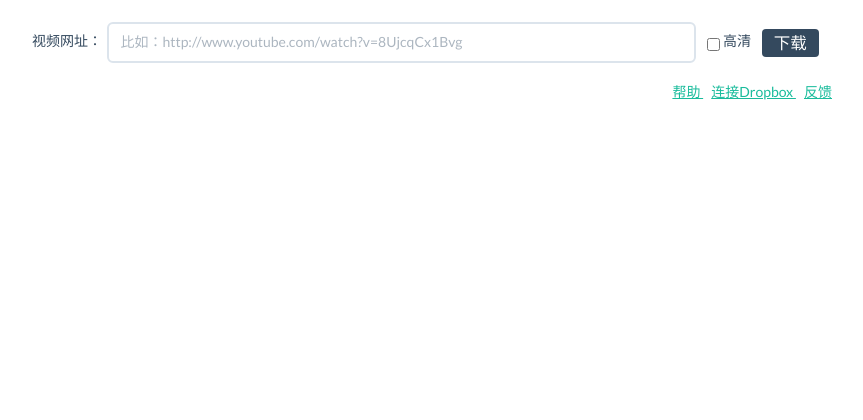
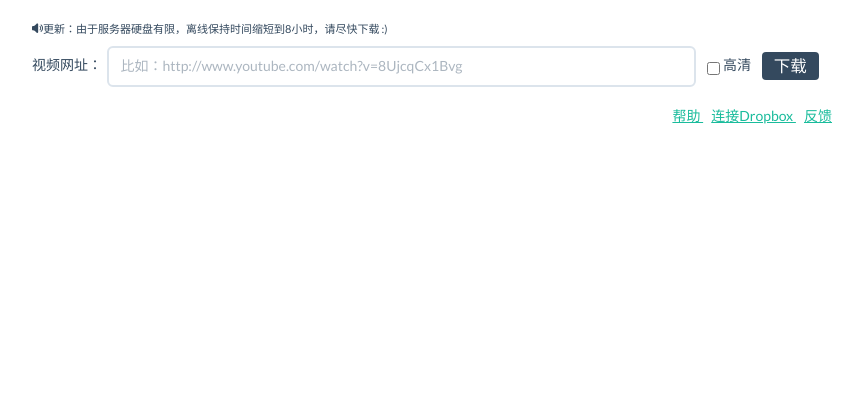
Before and after one commit to pagenotfound4o4/hcrab, a Django app: template jaylab/hcrab/templates/hcrab/index.html in a window 1280 px wide. Shown: the part 139-559 px from the top of the page, without its empty margins (208-1071 px from the left). Run offline with Django 3.2, Linux system fonts and the light colour scheme; the template is opened without the code that fills it, so the values that code supplies are empty; some libraries are stand-ins or nearby versions.

Commit message:
reduce saving time to 8 hours

```diff
--- a/jaylab/app_settings.py
+++ b/jaylab/app_settings.py
@@ -8,7 +8,7 @@ HOST = 'http://d.jaylab.org'
 SERVER_VIDEO_DIR = '/home/jay/websites/d.jaylab.org/yt'
 #SERVER_VIDEO_DIR = '/Users/jay/temp/yt'
 VIDEO_URL = '/yt'
-EXPIRE_TIME = 86400
+EXPIRE_HOURS = 8 #多少时间后删除
 YOUTUBE_DL_PATH = '/home/jay/Envs/jaylab/bin/youtube-dl'
 N_PER_MINUTE = 1 #每分钟处理多少下载记录
 N_PER_USER_EVERYDAY = 20 #每天每个用户最多下载多少个视频
--- a/jaylab/hcrab/autorm.py
+++ b/jaylab/hcrab/autorm.py
@@ -3,8 +3,9 @@ import os, datetime, time
 from dateutil.relativedelta import *
 os.environ['DJANGO_SETTINGS_MODULE'] = 'jaylab.settings'
 from jaylab.hcrab.models import *
+from django.settings import EXPIRE_HOURS
 
-qt = datetime.datetime.today() + relativedelta(days=-1)
+qt = datetime.datetime.now() + relativedelta(hours=-EXPIRE_HOURS)
 fs = VideoFile.objects.filter(latest_ref__lt=qt).all()
 for f in fs:
     try:
--- a/jaylab/hcrab/models.py
+++ b/jaylab/hcrab/models.py
@@ -71,7 +71,7 @@ class VideoFile(models.Model):
     has_subtitle = models.BooleanField(default=False)
     website = models.CharField(max_length=20, default=u'youtube')
 
-    latest_ref = models.DateField(blank=True, null=True)
+    latest_ref = models.DateTimeField(blank=True, null=True)
     created_at = models.DateTimeField(auto_now_add=True)
 
     def __unicode__(self):
--- a/jaylab/hcrab/templates/hcrab/index.html
+++ b/jaylab/hcrab/templates/hcrab/index.html
@@ -51,6 +51,7 @@ margin: 0 auto -60px;
         <div class="page-header" style="border-bottom:0px">
         <h3 style="font-size:14px;color:black"> <img src="/static_root/hcrab_logo.png" style="height:98px; vertical-align:bottom"/>: YouTube视频离线下载器</h3>
         </div>
+    <p style="font-size:11px"><span class="fui-volume-16"></span>更新：由于服务器硬盘有限，离线保持时间缩短到8小时，请尽快下载 :)</p>
     <form action="{%url 'add' %}" method="post" class="form-inline">{% csrf_token %}
         <label>视频网址：</label>&nbsp;
         <input type="text" class="input-xxlarge" style="width:575px" name="url" placeholder="比如：http://www.youtube.com/watch?v=8UjcqCx1Bvg">
@@ -60,7 +61,7 @@ margin: 0 auto -60px;
         <button type="submit" class="btn">下载</button>
     </form>
     <div class="tooltips pull-right">
-    <a title="" data-toggle="tooltip" href="#" data-original-title="原理：提交一个Youtube视频的观看地址，HCrab会把这个视频下载到Jaylab的服务器。然后，直接用迅雷之类的下载工具从Jaylab的服务器下载这个视频就ok了。在24小时内下载，过期自动删除。">
+    <a title="" data-toggle="tooltip" href="#" data-original-title="原理：提交一个Youtube视频的观看地址，HCrab会把这个视频下载到Jaylab的服务器。然后，直接用迅雷之类的下载工具从Jaylab的服务器下载这个视频就ok了。在8小时内下载，过期自动删除。">
         帮助
     </a>
     &nbsp;&nbsp;
--- a/jaylab/hcrab/views.py
+++ b/jaylab/hcrab/views.py
@@ -32,7 +32,7 @@ def index(request):
         else:
             sid = uuid.uuid1().hex
             request.session['session_id'] = sid
-            request.session.set_expiry(settings.EXPIRE_TIME)
+            request.session.set_expiry(settings.EXPIRE_HOURS*3600)
 
     for r in records:
         if r.vfile.is_downloaded():
```
Also changed, not shown: jaylab/hcrab/static/fonts/Flat-UI-Icons-16.ttf (added), jaylab/hcrab/static/fonts/Flat-UI-Icons-16.woff (added), jaylab/hcrab/static/fonts/Flat-UI-Icons-24.ttf (added), jaylab/hcrab/static/fonts/Flat-UI-Icons-24.woff (added), 6 other files.
